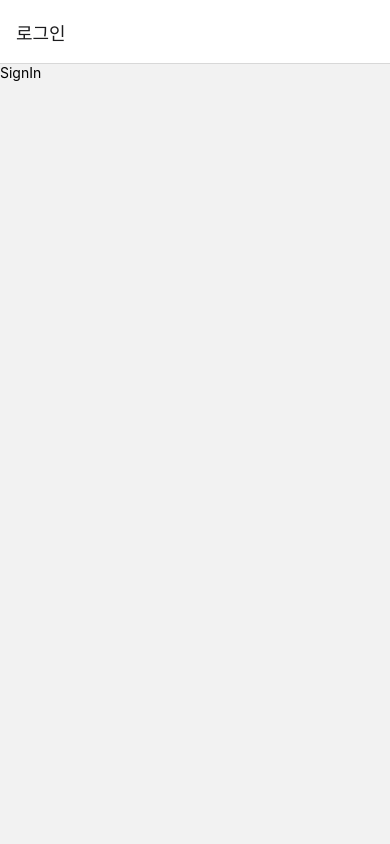
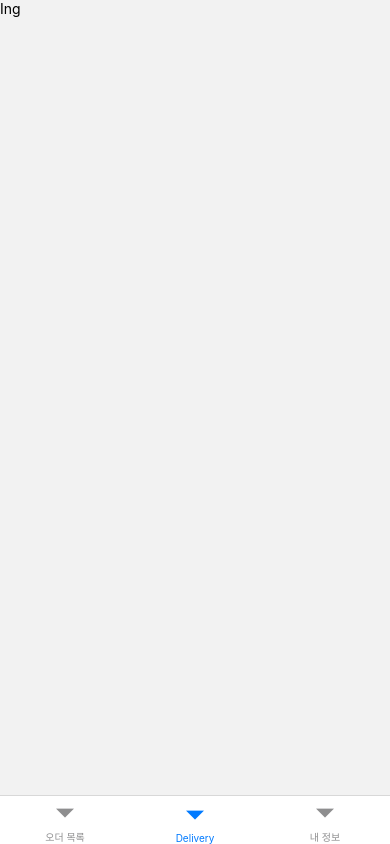
Before and after one commit to SungSeokMin/study_inflearn, a React Native app in the folder food-delivery-app/: screen /Delivery in a window 390 px wide. Before the commit this address had no page. Built offline with nearby package versions, Linux system fonts and the light colour scheme.

Commit message:
docs: 스크린과 중첩 라우팅

```diff
--- a/food-delivery-app/App.tsx
+++ b/food-delivery-app/App.tsx
@@ -26,7 +26,7 @@ const Tab = createBottomTabNavigator<LoggedInParamList>();
 const Stack = createNativeStackNavigator<RootStackParamList>();
 
 function App() {
-  const [isLoggedIn, setLoggedIn] = useState(false);
+  const [isLoggedIn, setLoggedIn] = useState(true);
 
   return (
     <NavigationContainer>
--- /dev/null
+++ b/food-delivery-app/src/pages/complete/Complete.tsx
@@ -0,0 +1,13 @@
+import {View, Text} from 'react-native';
+
+type CompleteProps = {};
+
+const Complete = ({}: CompleteProps) => {
+  return (
+    <View>
+      <Text>Complete</Text>
+    </View>
+  );
+};
+
+export default Complete;
--- a/food-delivery-app/src/pages/delivery/Delivery.tsx
+++ b/food-delivery-app/src/pages/delivery/Delivery.tsx
@@ -1,12 +1,22 @@
-import {View, Text} from 'react-native';
+import {createNativeStackNavigator} from '@react-navigation/native-stack';
+
+import Ing from '../ing/Ing';
+import Complete from '../complete/Complete';
 
 type DeliveryProps = {};
 
+const Stack = createNativeStackNavigator();
+
 const Delivery = ({}: DeliveryProps) => {
   return (
-    <View>
-      <Text>Delivery</Text>
-    </View>
+    <Stack.Navigator initialRouteName="Ing">
+      <Stack.Screen name="Ing" component={Ing} options={{headerShown: false}} />
+      <Stack.Screen
+        name="Complete"
+        component={Complete}
+        options={{headerShown: false}}
+      />
+    </Stack.Navigator>
   );
 };
 
```
